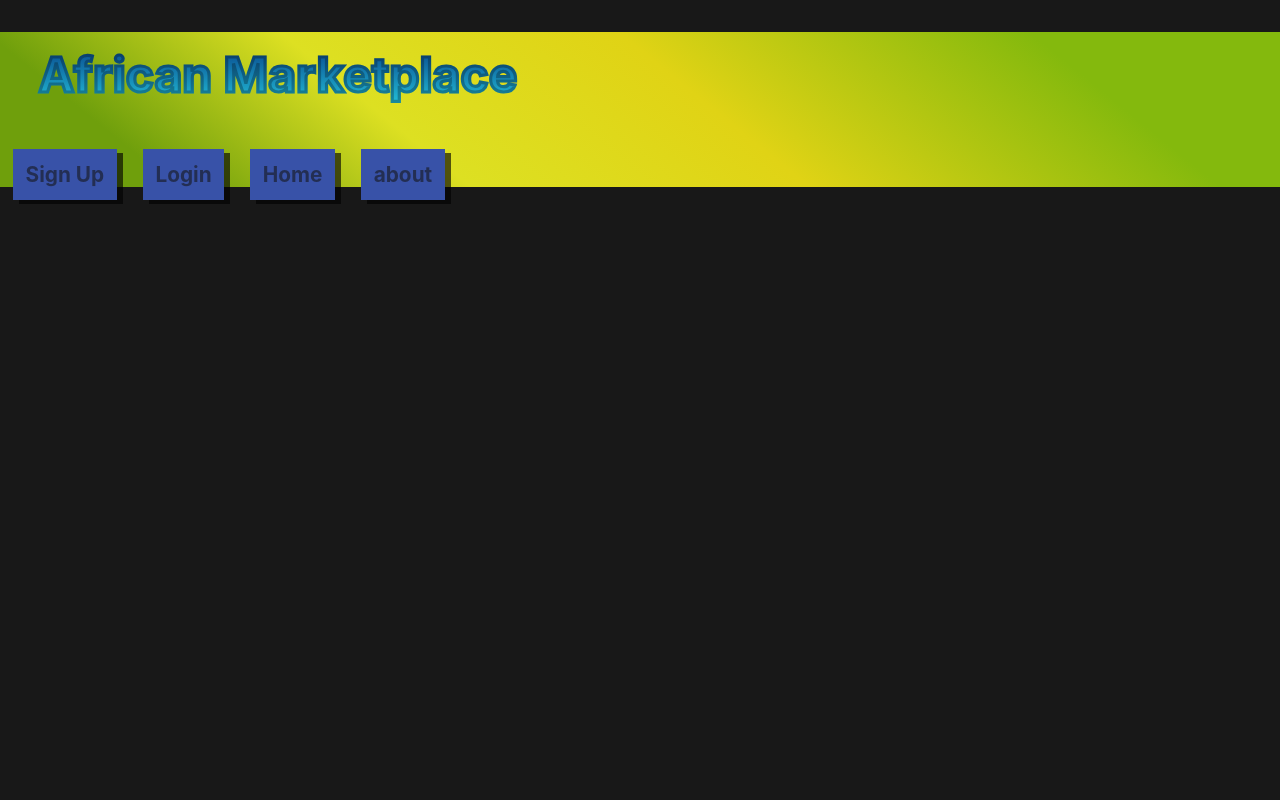
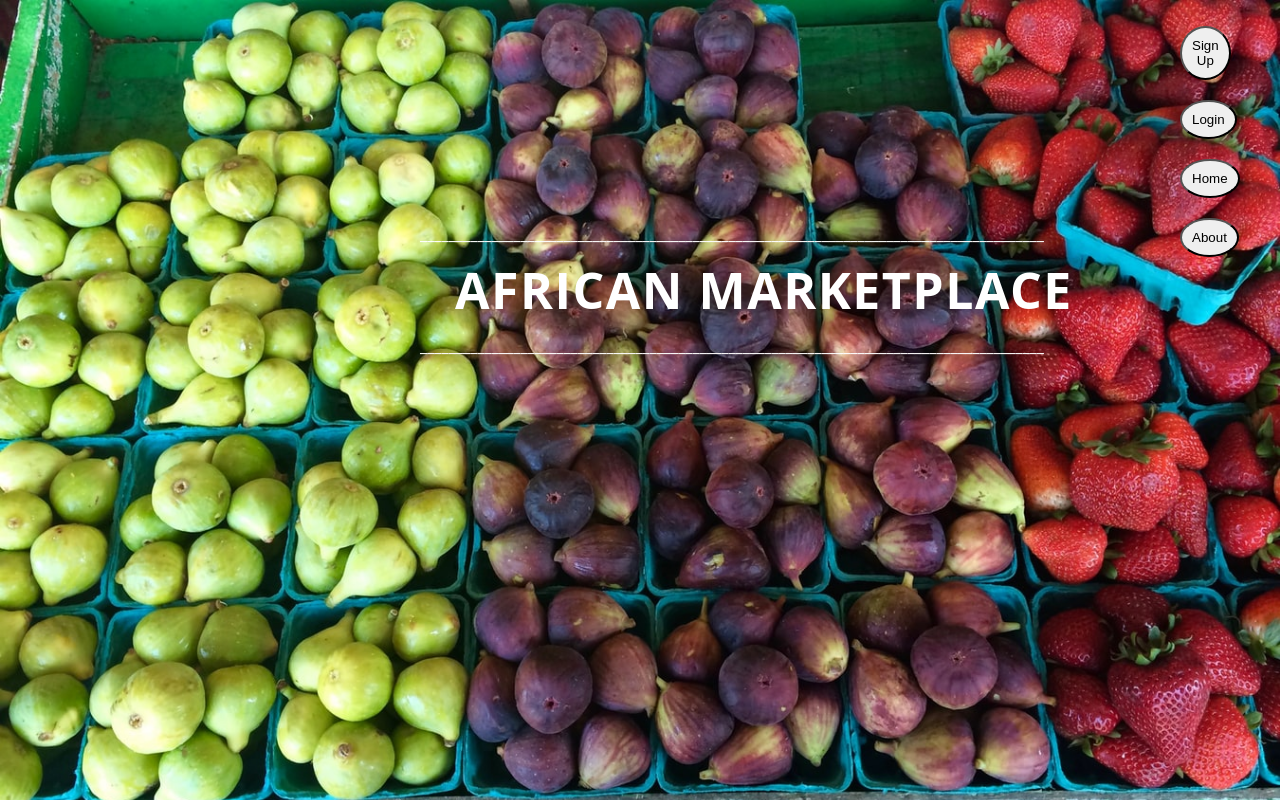
Before and after one commit to BW-African-Marketplace-7/frontend, a React (Create React App) app in the folder React App/: page / in a window 1280 px wide. Built offline with nearby package versions, Linux system fonts and the light colour scheme.

Commit message:
login and signup now communicate over an api and correctly check state arrays for matching values

```diff
--- a/React App/src/App.css
+++ b/React App/src/App.css
@@ -1,46 +1,114 @@
-.App{
 
-    height: 100%;
+.App-h1 {
+    display:flex;
+    justify-content: center;
+    align-items: center;
+    font-size: 50px;
+    padding: 12.5px 35px;
+    letter-spacing: 1.5px;
     }
-#root{
-    height: 100%;
+
+.logo {
+    position:absolute;
+    left:420px;
+    top:229px;
+     color:white;
+    line-height: 10px;
+    font-family: "Open sans",Helvetica,sans-serif ;
+    z-index:1;
     }
-.App-header{
-    background: linear-gradient(39deg, rgba(111,159,12,1) 12%, rgba(221,224,34,1) 32%, rgba(224,211,21,1) 55%, rgba(132,185,13,1) 83%);
+
+.link-container {
+    display:flex;
+    justify-content: end;
+    flex-direction: row;
+    padding-right: 20px;
+    font-size: 16px;
+    height: 40vh;
     }
-.App-h1{
-    font-size: 3rem;
-    background: linear-gradient(0deg, rgb(46, 246, 250) 0%, rgb(2, 40, 121) 100%);
-    background-clip: text;
-    -webkit-text-fill-color: transparent;
-    padding: 1% 0% 2% 3%;
-    -webkit-text-stroke: .2rem rgba(0, 0, 0, 0.267);
+
+
+  ul {
+    width:50px;
+    height:20px;
+    padding-right: 50px;
     }
-.btn{
-    box-shadow: rgba(0, 0, 0, 0.63) 6px 4px;
+
+
+  li, #create {
+    color:white;
+    font-size: 16px;
     text-decoration: none;
-    color: rgba(20, 20, 20, 0.575);
-    padding: 1%;
-    font-size: 1.3rem;
-    font-weight: 700;
-    margin: 1%;
-    background: rgb(56, 82, 168);
+    list-style: none;
+    padding:10px 10px;
+    cursor: pointer;
     }
-.login-form-holder{
-    width: 100%;
-    height: 40rem;
+
+
+  li, #login {
+      color:white;
+      font-size: 16px;
+      text-decoration: none;
+      list-style: none;
+      cursor: pointer;
+      padding:10px 10px;
       }
-#login-form{
-    display: flex;
-    margin: 20%;
-    width: 20%;
-    padding: 10%;
-    background: rgba(0, 255, 170, 0.699);
+
+
+  li, #home-link {
+    color:white;
+    font-size: 16px;
+    text-decoration: none;
+    list-style: none;
+    cursor: pointer;
+    padding:10px 10px;
     }
-#new-login-form{
-    display: flex;
-    margin: 20%;
-    width: 20%;
-    padding: 10%;
-    background: rgba(0, 255, 170, 0.699);
+
+
+
+   li, #about-link {
+      font-size: 16px;
+      color:white;
+      text-decoration: none;
+      list-style: none;
+      padding:10px 10px;
+      cursor: pointer;
    }
+
+  li, #about-link {
+    font-size: 16px;
+    color:white;
+    text-decoration: none;
+    list-style: none;
+    padding:10px 10px;
+    cursor: pointer;
+
+    }
+
+  .aboutbtn {
+    padding:10px 10px;
+    border-radius: 50%;
+    text-transform: capitalize;
+    }
+
+
+  .homebtn {
+    padding:10px 10px;
+    border-radius: 50%;
+   }
+
+  .loginbtn {
+    padding:10px 10px;
+    border-radius: 50%;
+   }
+
+
+  .createbtn {
+    padding:10px 10px;
+    border-radius: 50%;
+   }
+
+  .logout {
+    padding:10px 10px;
+    border-radius: 50%;
+  }
--- a/React App/src/App.js
+++ b/React App/src/App.js
@@ -11,38 +11,42 @@ function App() {
 
   const loginDefault = {
     username: '',
+    email:'',
     password: ''
   }
-  const [loginData, setLoginData] =useState()/* needs use */
-  const [islogged,setLogged] = useState(false)
-  const [disable, setDisable] = useState(false)/*for now set to true when fixed*/
-  const [login,setLogin] = useState(loginDefault)
+  const [err, setErr] = useState() //will be for rendering errors using disable state
+  const [islogged, setLogged] = useState(false)
+  const [disable, setDisable] = useState(false)
+  const [login, setLogin] = useState(loginDefault)
   const [newLogin, setNewLogin] =useState(loginDefault)
-  const [serverRes, setRes] = useState([])
+  const [userList, setList] = useState([])
 
 
-  const postValues = (newVal) =>{
-    axios.post('https://reqres.in/api/orders', newVal) /* needs an actual api*/
+  const createUser = (newUser) =>{
+    axios.post('https://fakedata.free.beeceptor.com', newUser) /* needs an actual api*/
     .then(res =>{
-      setRes([res.data,...serverRes])
       console.log(res)
+      setList([...userList, newUser])
+      setLogin(loginDefault)
+      setNewLogin(loginDefault)
+      setLogged(true)
     })
     .catch(valueError => console.error(valueError)
     )
-    .finally(()=> {
-      setLogin(loginDefault)
-      setLogged(true)
-    })
   }
-
+  useEffect(()=>{
+    console.log(userList)
+  },[userList])
 
   const submit = () => {
 
     const newForm = {
-      username: login.username.trim(),
-      password: login.password.trim()
+      username: newLogin.username.trim(),
+      email: newLogin.email.trim(),
+      password: newLogin.password.trim()
     }
-    postValues(newForm)
+    createUser(newForm)
+
   }
 
   const onSub = event =>{
@@ -50,16 +54,30 @@ function App() {
     submit();
   }
 
+
+
+
+
+
   return (
     <Router>
       <div className="App">
         <header className="App-header">
-          <h1 className='App-h1'>African Marketplace</h1>
-          {islogged ? null: <Link to='/create' className='createbtn btn'>Sign Up</Link>}
-          {islogged ? null:<Link to='/login' className='loginbtn btn'>Login</Link>}
+
+        <div className="logo">
+_______________________________________________________________________________________
+              <h1 className="App-h1">AFRICAN MARKETPLACE</h1>
+_______________________________________________________________________________________
+          </div>
+          <div className="link-container">
+          <ul>
+          {islogged ? null:<li> <Link id="create" to='/create'> <button className='createbtn btn'>Sign Up</button></Link></li>}
+          {islogged ? null:<li><Link id="login" to='/login'><button className='loginbtn btn'>Login</button></Link></li>}
           {islogged ? <button onClick={()=>setLogged(!islogged)}className='logout btn'>Logout</button>: null}
-          <Link to='/home' className='homebtn btn'>Home</Link>
-          <Link to='/about' className='aboutbtn btn'>about</Link>
+          <li><Link id="home-link" to='/home'><button className="homebtn btn">Home</button></Link></li>
+          <li><Link id="about-link"to='/about'><button className="aboutbtn btn">about</button></Link></li>
+          </ul>
+          </div>
         </header>
 
         <Route exact path='/home'>
@@ -86,12 +104,19 @@ function App() {
         login = {login}
         setLogin = {setLogin}
         disable = {disable}
-        onSub = {onSub}
+        setDisable = {setDisable}
+        err = {err}
+        setErr = {setErr}
+        userList = {userList}
+        setLogged = {setLogged}
         />
         <Create
         setNewLogin = {setNewLogin}
         newLogin = {newLogin}
         disable = {disable}
+        setDisable = {setDisable}
+        err = {err}
+        setErr = {setErr}
         onSub = {onSub}
         />
       </div>
--- /dev/null
+++ b/React App/src/CreateSchema.js
@@ -0,0 +1,19 @@
+import * as yup from 'yup'
+
+const Schema = yup.object().shape({
+    username: yup
+    .string()
+    .trim()
+    .min(5, 'username must be at least 5 characters long!')
+    .required('A username must be filled out.'),
+    email: yup
+    .string()
+    .email('Must be a valid email address!')
+    .required('email is required.'),
+    password:yup
+    .string()
+    .min(8, 'password must be at least 8 characters long!')
+    .required('a password must be filled out.'),
+});
+
+export default Schema
--- a/React App/src/Login.js
+++ b/React App/src/Login.js
@@ -1,5 +1,7 @@
 import { Link, Route } from 'react-router-dom';
-
+import * as yup from 'yup'
+import Schema from './LoginSchema';
+import React, { useEffect } from 'react';
 
 const Create=(props)=>{
 
@@ -7,25 +9,63 @@ const Create=(props)=>{
     login,
     setLogin,
     disable,
-    onSub, } = props
+    setDisable,
+    err,
+    setErr,
+    userList,
+    setLogged } = props
+
+    const checkAcnt =(evt)=>{/* my horrible secondary validation */
+        evt.preventDefault()
+        const user = document.getElementById('username')
+        const email = document.getElementById('email')
+        const pass = document.getElementById('password')
+        userList.map(act =>{
+           if(act.username === user.value && act.email === email.value && act.password === pass.value){
+                setLogged(true);
+                return window.location.pathname = '/home'
+            }else{
+                console.log('user does not exist')
+            }
+        })
+    }
+    const success=(evt)=>{
+        evt.preventDefault() && setLogged(true)
+    }
 
     const onUpdate=(evt)=>{
         const {name, value} = evt.target
             update(name, value)
     }
 
+    const validate = (name,value) => {
+        yup.reach(Schema, name)
+        .validate(value)
+        .then(() => setErr({...err, [name]: ''}))
+        .catch(err => setErr({...err, [name]: err.errors[0] }))
+    }
+
     const update = (name, value) => {
-    /*validate(name, value) needs to be setup through schema */
-    setLogin({...login, [name]: value});
+
+        validate(name, value)
+        setLogin({...login, [name]: value});
+
     }
+
+    useEffect(()=>{
+
+        Schema.isValid(login).then(valid =>
+        setDisable(!valid))
+
+    },[login])
 
 
 return(
 <Route path='/login'>
     <div className='login-form-holder'>
-        <form id='login-form' onSubmit={onSub}>
+        <form id='login-form' onSubmit={checkAcnt}>
         <label>
-            Username:&nbsp;
+            Username: &nbsp;
             <input
             id='username'
             type='text'
@@ -34,7 +74,16 @@ return(
             name='username'/>
         </label>
         <label>
-        Password:&nbsp;
+            Enter a valid email:  &nbsp;
+            <input
+            id='email'
+            type='email'
+            onChange={onUpdate}
+            value={login.email}
+            name='email'/>
+        </label>
+        <label>
+        Password: &nbsp;
             <input
             id='password'
             type='password'
@@ -55,4 +104,5 @@ return(
 )}
 
 
+
 export default Create
--- /dev/null
+++ b/React App/src/LoginSchema.js
@@ -0,0 +1,18 @@
+import * as yup from 'yup'
+
+const Schema = yup.object().shape({
+    username: yup
+    .string()
+    .trim()
+    .required('A username must be filled out!'),
+    email: yup
+    .string()
+    .email('Must be a valid email address!')
+    .required('email is required'),
+    password:yup
+    .string()
+    .min(8, 'password must be at least 8 characters long')
+    .required('password must be at least 8 characters long'),
+});
+
+export default Schema
--- a/React App/src/index.css
+++ b/React App/src/index.css
@@ -6,9 +6,48 @@ body {
     sans-serif;
   -webkit-font-smoothing: antialiased;
   -moz-osx-font-smoothing: grayscale;
+  background-image: url("./images/banner.jpg");
+  background-repeat: no-repeat;
+  background-size:cover;
 }
 
 code {
   font-family: source-code-pro, Menlo, Monaco, Consolas, 'Courier New',
     monospace;
 }
+
+#new-login-form {
+position:absolute;
+top:34.375em;
+left: 28.875em;
+color:white;
+font-weight: 600;
+
+}
+
+label {
+font-size:1em;
+
+}
+
+.sub {
+  position:absolute;
+  top:50px;
+  right:20px;
+  padding:15px 35px;
+  border-radius: 50%;
+  color:red;
+  font-size: 16px;
+  text-transform: capitalize;
+}
+
+
+#login-form {
+
+  position:absolute;
+  top:34.375em;
+  left: 27.875em;
+  color:white;
+  font-weight: 600;
+
+}
--- a/React App/src/index.js
+++ b/React App/src/index.js
@@ -5,7 +5,9 @@ import App from './App';
 
 ReactDOM.render(
   <React.StrictMode>
+
     <App />
+
   </React.StrictMode>,
   document.getElementById('root')
 );
```
Also changed, not shown: React App/src/Create.js (+31 -7 lines), React App/src/images/banner.jpg (added). Lines whose indentation alone changed are shown as unchanged.
